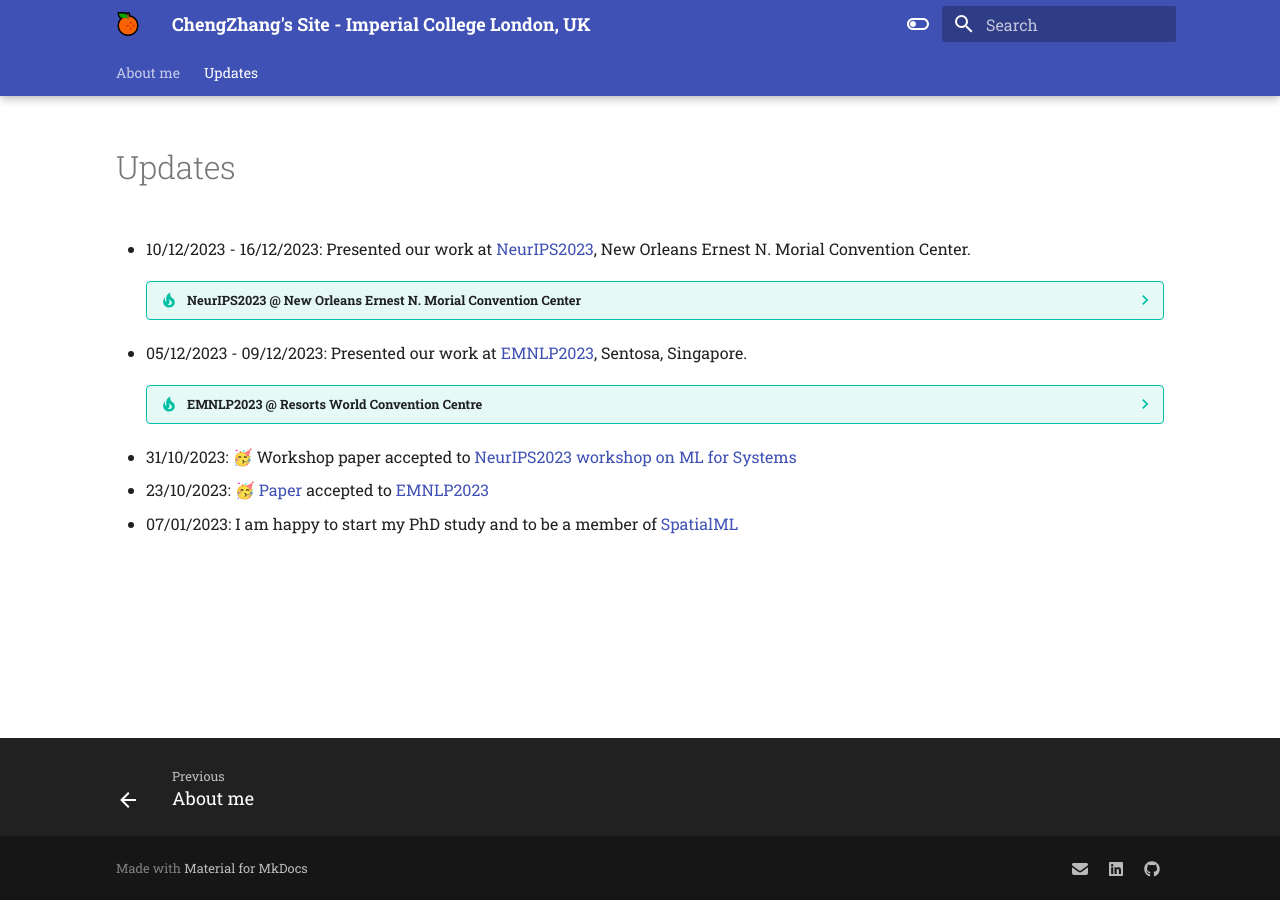
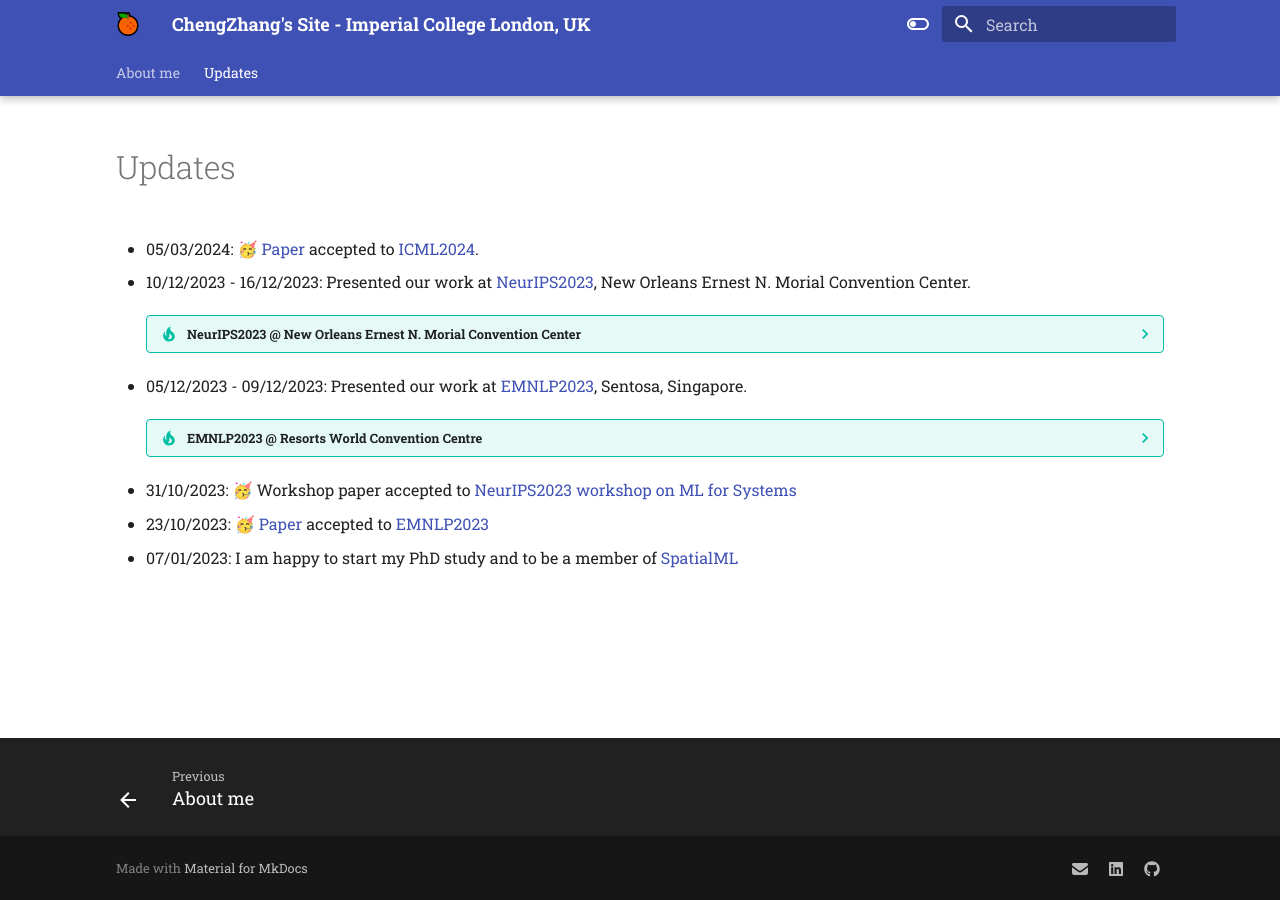
Before and after one commit to ChengZhang-98/blog, an MkDocs documentation site: the page built from docs/Updates/index.md, in a window 1280 px wide. Built offline with MkDocs 1.6.1 and Material for MkDocs 9.7.7, drawn with Linux system fonts in a browser that asks for light colours.

Commit message:
add icml2024 publication

```diff
--- a/docs/Updates/index.md
+++ b/docs/Updates/index.md
@@ -5,6 +5,8 @@ hide:
 ---
 
 # Updates
+
+- 05/03/2024: 🥳 [Paper](https://arxiv.org/abs/2402.02446) accepted to [ICML2024](https://icml.cc/Conferences/2024).
 
 - 10/12/2023 - 16/12/2023: Presented our work at [NeurIPS2023](https://neurips.cc/Conferences/2023/Dates), New Orleans Ernest N. Morial Convention Center.
 
```
Also changed, not shown: docs/index.md (+2 -0 lines).
